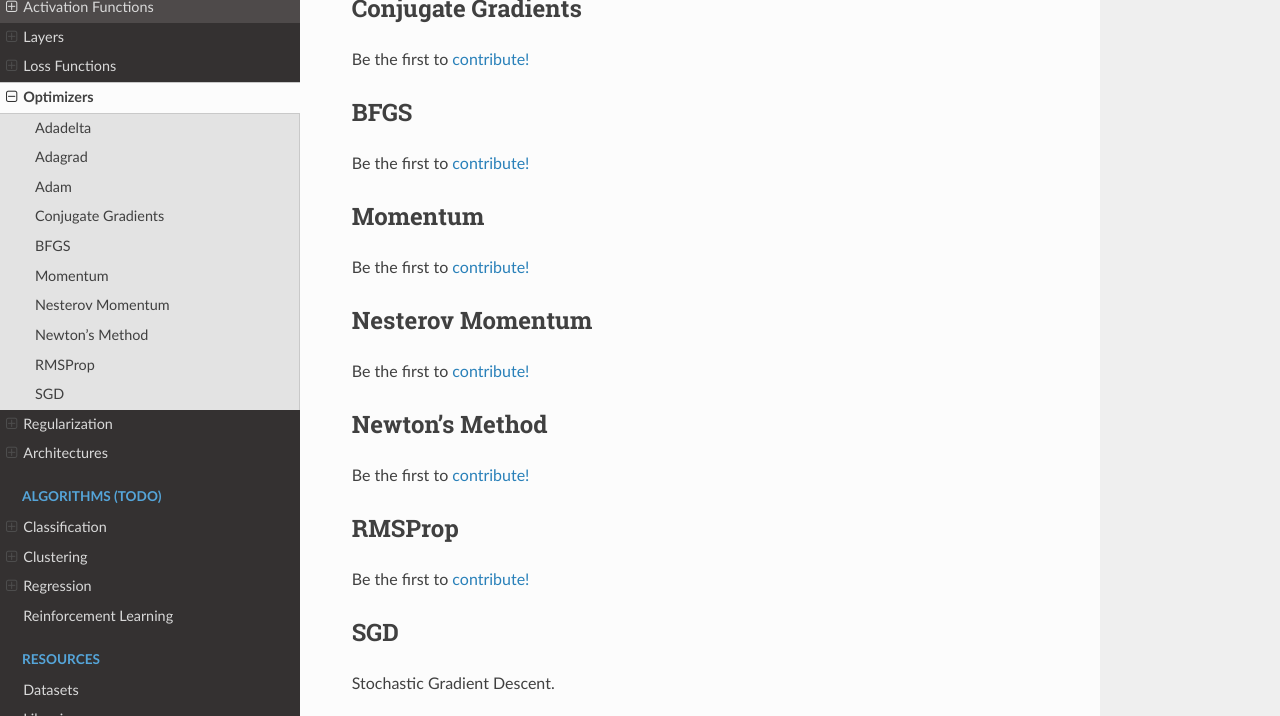
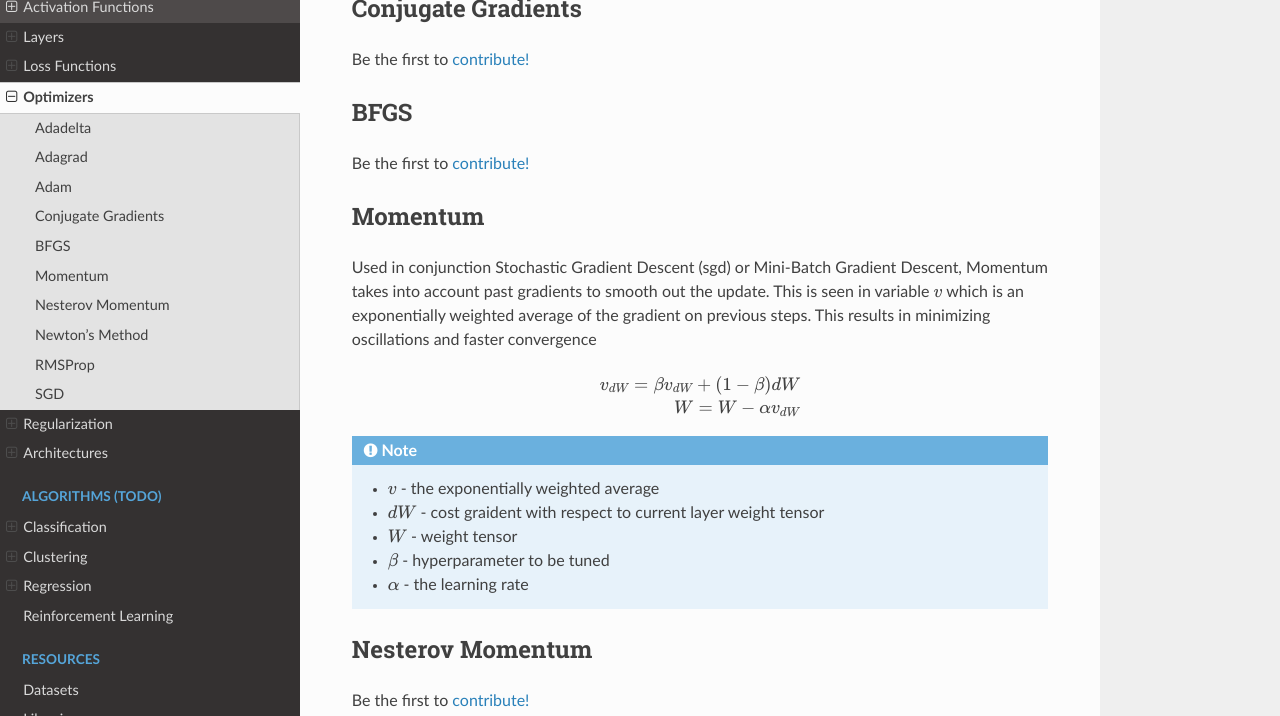
Before and after one commit to bfortuner/ml-glossary, a Sphinx documentation site: the page built from docs/optimizers.rst, in a window 1280 px wide and 900 px high, scrolled down 744 px, cut to the strip 0-716 px from the top of the window. Built offline with Sphinx 7.4.7 and the Read the Docs theme 2.0.0, drawn with Linux system fonts in a browser that asks for light colours.

Commit message:
Added momentum to optimization algorithms

```diff
--- a/docs/optimizers.rst
+++ b/docs/optimizers.rst
@@ -41,8 +41,23 @@ Be the first to `contribute! <https://github.com/bfortuner/ml-cheatsheet>`__
 Momentum
 --------
 
-Be the first to `contribute! <https://github.com/bfortuner/ml-cheatsheet>`__
+Used in conjunction Stochastic Gradient Descent (sgd) or Mini-Batch Gradient Descent, Momentum takes into account
+past gradients to smooth out the update. This is seen in variable :math:`v` which is an exponentially weighted average
+of the gradient on previous steps. This results in minimizing oscillations and faster convergence
 
+.. math::
+
+
+    v_{dW} = \beta v_{dW} + (1 - \beta) dW \\
+    W = W - \alpha v_{dW}
+
+.. note::
+
+  - :math:`v` - the exponentially weighted average
+  - :math:`dW` - cost graident with respect to current layer weight tensor
+  - :math:`W` - weight tensor
+  - :math:`\beta` - hyperparameter to be tuned
+  - :math:`\alpha` - the learning rate
 
 Nesterov Momentum
 -----------------
```
